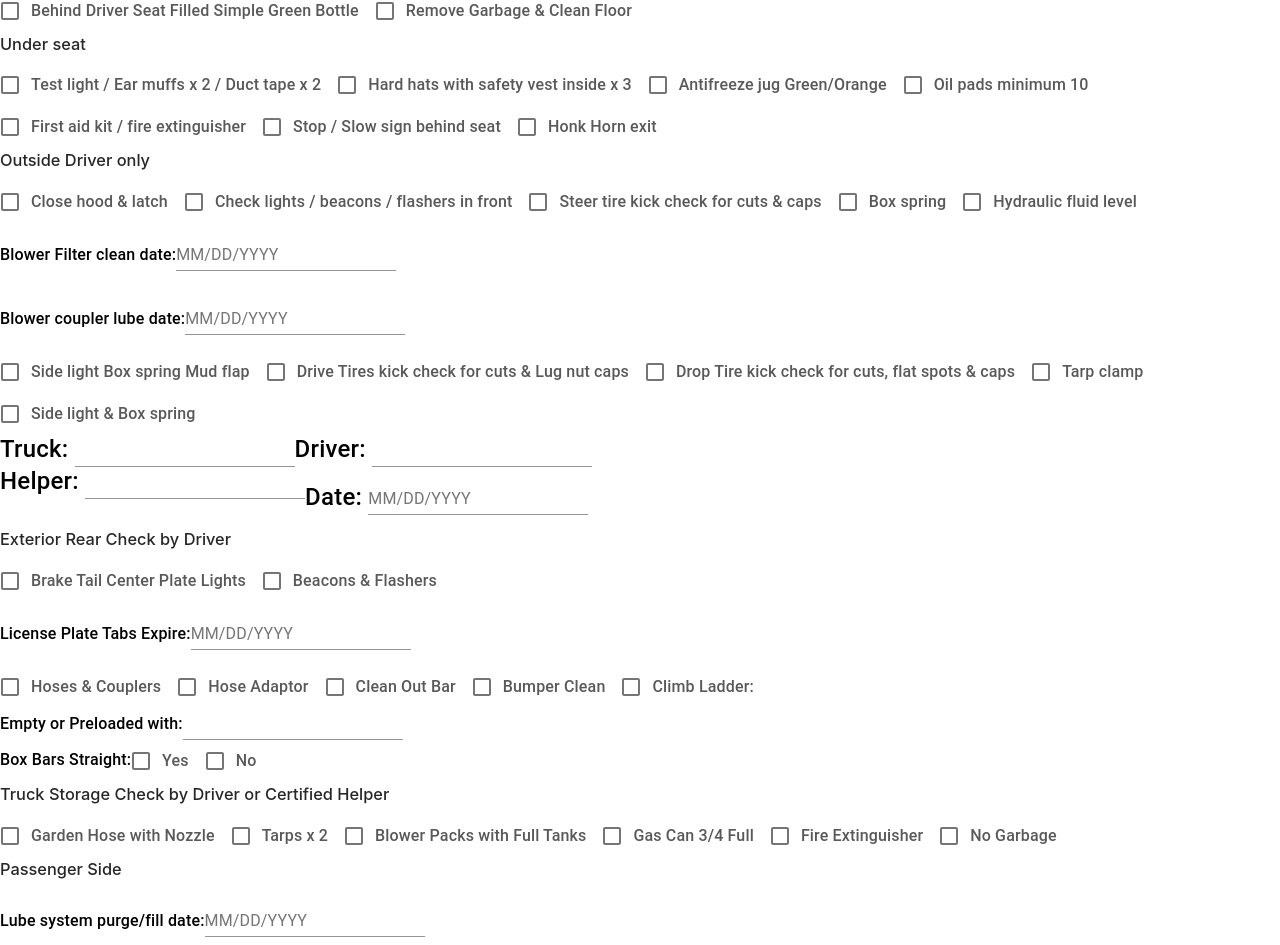
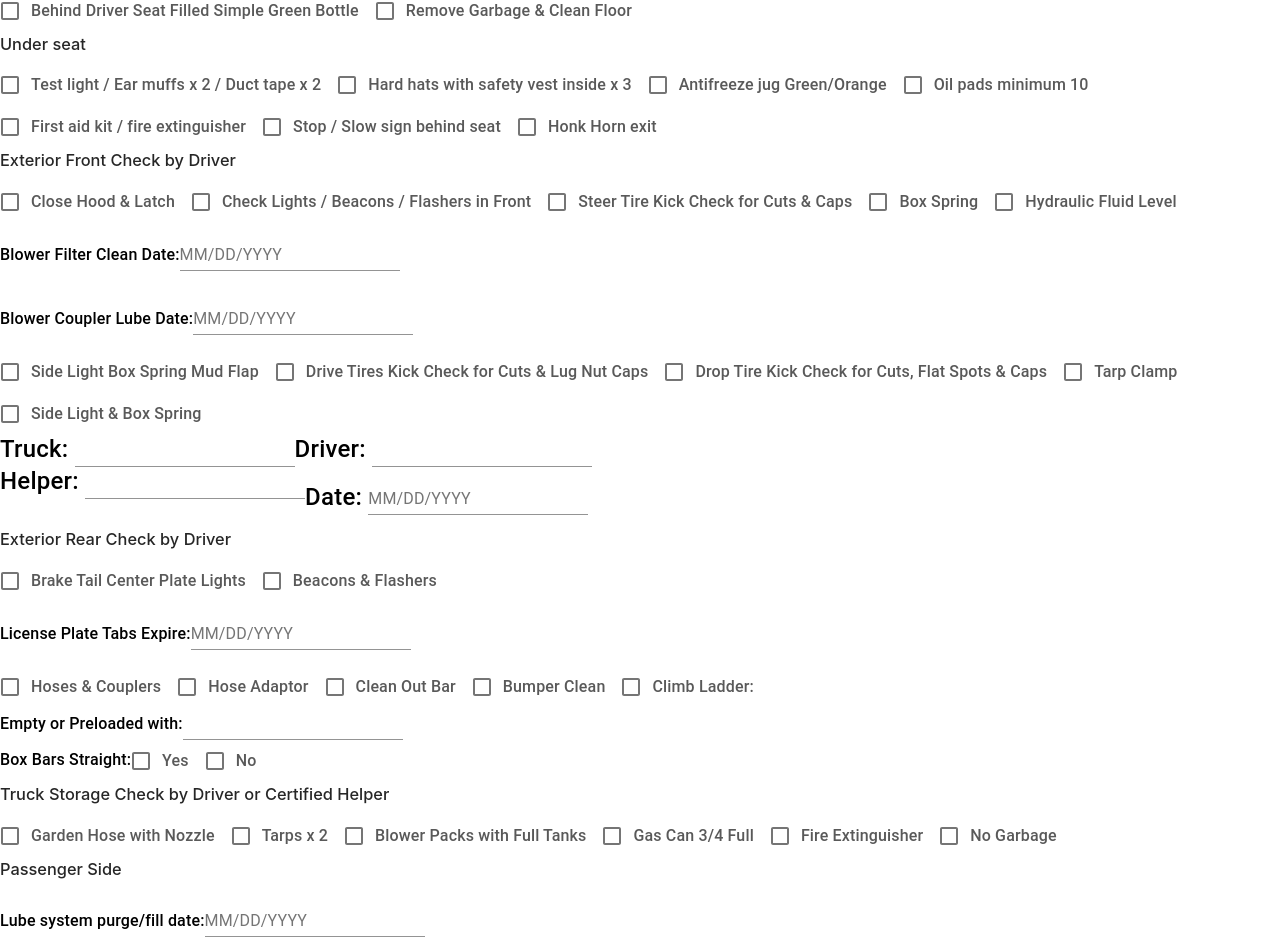
Before and after one commit to alexcravalho/GreenPDFInternal, a React app: page / in a window 1280 px wide. Shown: the part 1251-2196 px from the top of the page. Built offline with nearby package versions, Linux system fonts and the light colour scheme; the HTML template or start-up script is replaced by a standard one.

Commit message:
edited text in OutsideDriver

```diff
--- a/client/src/components/OutsideDriver.tsx
+++ b/client/src/components/OutsideDriver.tsx
@@ -20,18 +20,18 @@ export class OutsideDriver extends Component<OutsideDriverProps, OutsideDriverSt
 
     this.state = {
       labels1: [
-        "Close hood & latch",
-        "Check lights / beacons / flashers in front",
-        "Steer tire kick check for cuts & caps",
-        "Box spring",
-        "Hydraulic fluid level"
+        "Close Hood & Latch",
+        "Check Lights / Beacons / Flashers in Front",
+        "Steer Tire Kick Check for Cuts & Caps",
+        "Box Spring",
+        "Hydraulic Fluid Level"
       ],
       labels2: [
-        "Side light Box spring Mud flap",
-        "Drive Tires kick check for cuts & Lug nut caps",
-        "Drop Tire kick check for cuts, flat spots & caps",
-        "Tarp clamp",
-        "Side light & Box spring"
+        "Side Light Box Spring Mud Flap",
+        "Drive Tires Kick Check for Cuts & Lug Nut Caps",
+        "Drop Tire Kick Check for Cuts, Flat Spots & Caps",
+        "Tarp Clamp",
+        "Side Light & Box Spring"
       ]
     }
   }
@@ -39,16 +39,16 @@ export class OutsideDriver extends Component<OutsideDriverProps, OutsideDriverSt
   render() {
     return (
       <div className="outside-driver">
-        <h3>Outside Driver only</h3>
+        <h3>Exterior Front Check by Driver</h3>
         {this.state.labels1.map((label, idx) => (
           <LabledCheckbox key={idx} idx={idx} label={label} text="" appStateHandleCheck={this.props.appStateHandleCheck}/>
         ))}
         <FormGroup row>
-          <FormLabel className="label" style={{color: 'black', lineHeight: '4', fontWeight:500}}>Blower Filter clean date: </FormLabel>
+          <FormLabel className="label" style={{color: 'black', lineHeight: '4', fontWeight:500}}>Blower Filter Clean Date: </FormLabel>
           <TextField className="filter" label="MM/DD/YYYY" value={this.props.filter} onChange={(event: React.ChangeEvent<HTMLInputElement>)=> {this.props.appStateChange(event, 'filter')}} />
         </FormGroup>
         <FormGroup row>
-          <FormLabel className="label" style={{color: 'black', lineHeight: '4', fontWeight:500}}>Blower coupler lube date: </FormLabel>
+          <FormLabel className="label" style={{color: 'black', lineHeight: '4', fontWeight:500}}>Blower Coupler Lube Date: </FormLabel>
           <TextField className="coupler" label="MM/DD/YYYY" value={this.props.coupler} onChange={(event: React.ChangeEvent<HTMLInputElement>)=> {this.props.appStateChange(event, 'coupler')}} />
         </FormGroup>
         {this.state.labels2.map((label, idx) => (
```
